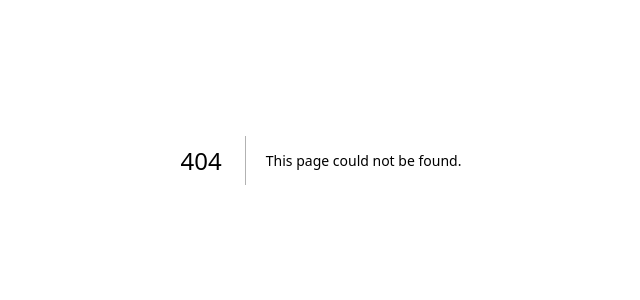
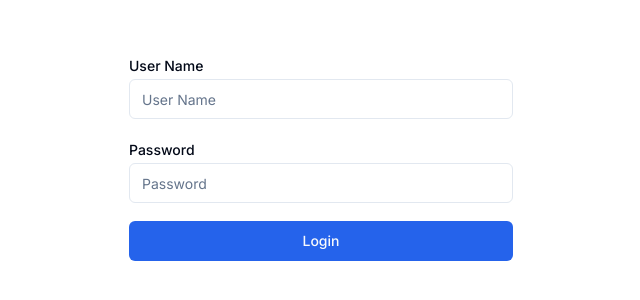
Before and after one commit to arthathagary/MarketMate, a Next.js app: page /login in a window 1280 px wide. Before the commit this address had no page. Shown: the part 240-540 px from the top of the page, without its empty margins (319-959 px from the left). Built offline with nearby package versions, Linux system fonts and the light colour scheme.

Commit message:
Login Ui Done

```diff
--- /dev/null
+++ b/app/login/page.tsx
@@ -0,0 +1,25 @@
+import { Button } from '@/components/ui/button'
+import { Input } from '@/components/ui/input'
+import { Label } from '@/components/ui/label'
+import React from 'react'
+
+const Login = () => {
+  return (
+    <div className='flex flex-col justify-center items-center h-[100vh]'>
+    <div className="grid w-full max-w-sm items-center gap-1.5 mb-6">
+      <Label htmlFor="username">User Name</Label>
+      <Input type="text" id="username" placeholder="User Name" />
+    </div>
+
+    <div className="grid w-full max-w-sm items-center gap-1.5">
+      <Label htmlFor="password">Password</Label>
+      <Input type="password" id="password" placeholder="Password" className='mb-3'/>
+      <Button type="submit">Login</Button>
+    </div>
+
+
+    </div>
+  )
+}
+
+export default Login
--- a/app/page.tsx
+++ b/app/page.tsx
@@ -1,13 +1,13 @@
 import { Button } from '@/components/ui/button'
 import { ModeToggle } from '@/components/ui/toggle-mode'
 import Image from 'next/image'
+import Login from './login/page'
 
 export default function Home() {
   return (
     <>
-    Hello
-    <Button>Hello World</Button>
-    <ModeToggle />
+    <Login />
+    {/* <ModeToggle /> */}
     </>
   )
 }
--- /dev/null
+++ b/components/ui/input.tsx
@@ -0,0 +1,25 @@
+import * as React from "react"
+
+import { cn } from "@/lib/utils"
+
+export interface InputProps
+  extends React.InputHTMLAttributes<HTMLInputElement> {}
+
+const Input = React.forwardRef<HTMLInputElement, InputProps>(
+  ({ className, type, ...props }, ref) => {
+    return (
+      <input
+        type={type}
+        className={cn(
+          "flex h-10 w-full rounded-md border border-input bg-background px-3 py-2 text-sm ring-offset-background file:border-0 file:bg-transparent file:text-sm file:font-medium placeholder:text-muted-foreground focus-visible:outline-none focus-visible:ring-2 focus-visible:ring-ring focus-visible:ring-offset-2 disabled:cursor-not-allowed disabled:opacity-50",
+          className
+        )}
+        ref={ref}
+        {...props}
+      />
+    )
+  }
+)
+Input.displayName = "Input"
+
+export { Input }
--- /dev/null
+++ b/components/ui/label.tsx
@@ -0,0 +1,26 @@
+"use client"
+
+import * as React from "react"
+import * as LabelPrimitive from "@radix-ui/react-label"
+import { cva, type VariantProps } from "class-variance-authority"
+
+import { cn } from "@/lib/utils"
+
+const labelVariants = cva(
+  "text-sm font-medium leading-none peer-disabled:cursor-not-allowed peer-disabled:opacity-70"
+)
+
+const Label = React.forwardRef<
+  React.ElementRef<typeof LabelPrimitive.Root>,
+  React.ComponentPropsWithoutRef<typeof LabelPrimitive.Root> &
+    VariantProps<typeof labelVariants>
+>(({ className, ...props }, ref) => (
+  <LabelPrimitive.Root
+    ref={ref}
+    className={cn(labelVariants(), className)}
+    {...props}
+  />
+))
+Label.displayName = LabelPrimitive.Root.displayName
+
+export { Label }
--- a/package.json
+++ b/package.json
@@ -10,6 +10,7 @@
   },
   "dependencies": {
     "@radix-ui/react-dropdown-menu": "^2.0.6",
+    "@radix-ui/react-label": "^2.0.2",
     "@radix-ui/react-slot": "^1.0.2",
     "class-variance-authority": "^0.7.0",
     "clsx": "^2.0.0",
```
Also changed, not shown: 1 other file (tests, documents, lock files or other folders).
